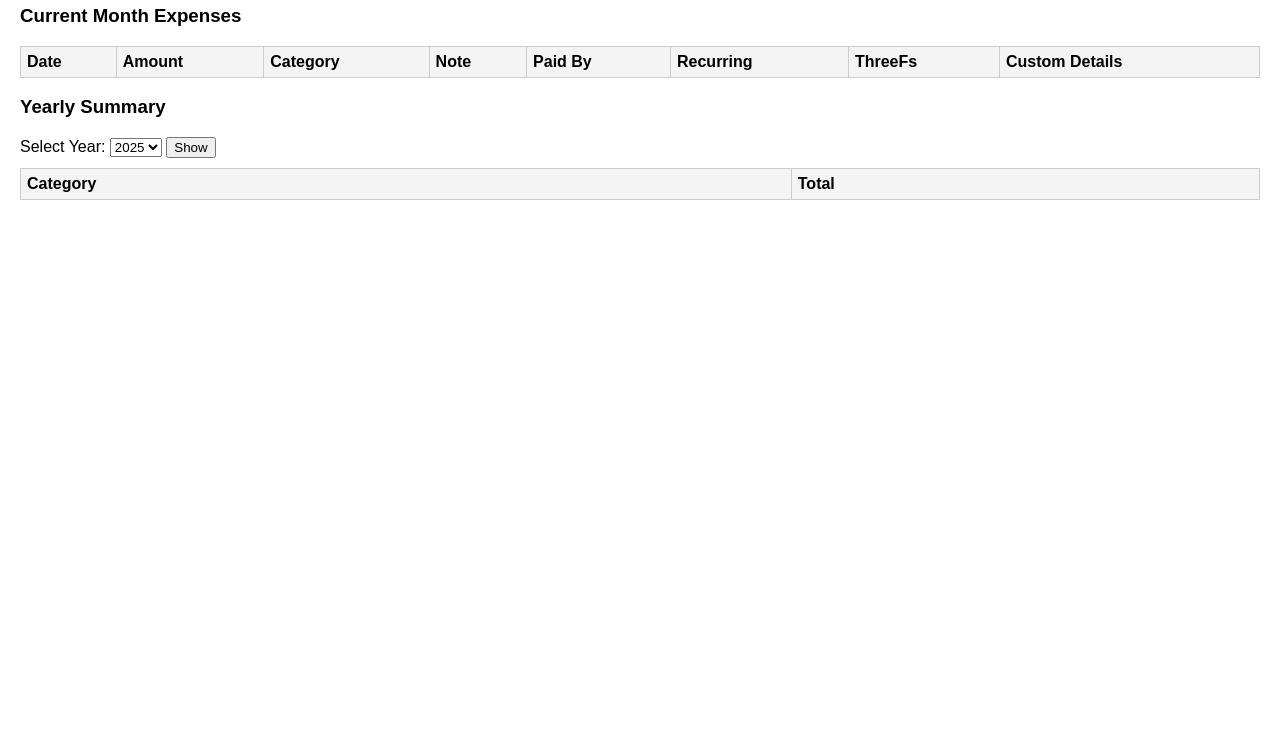
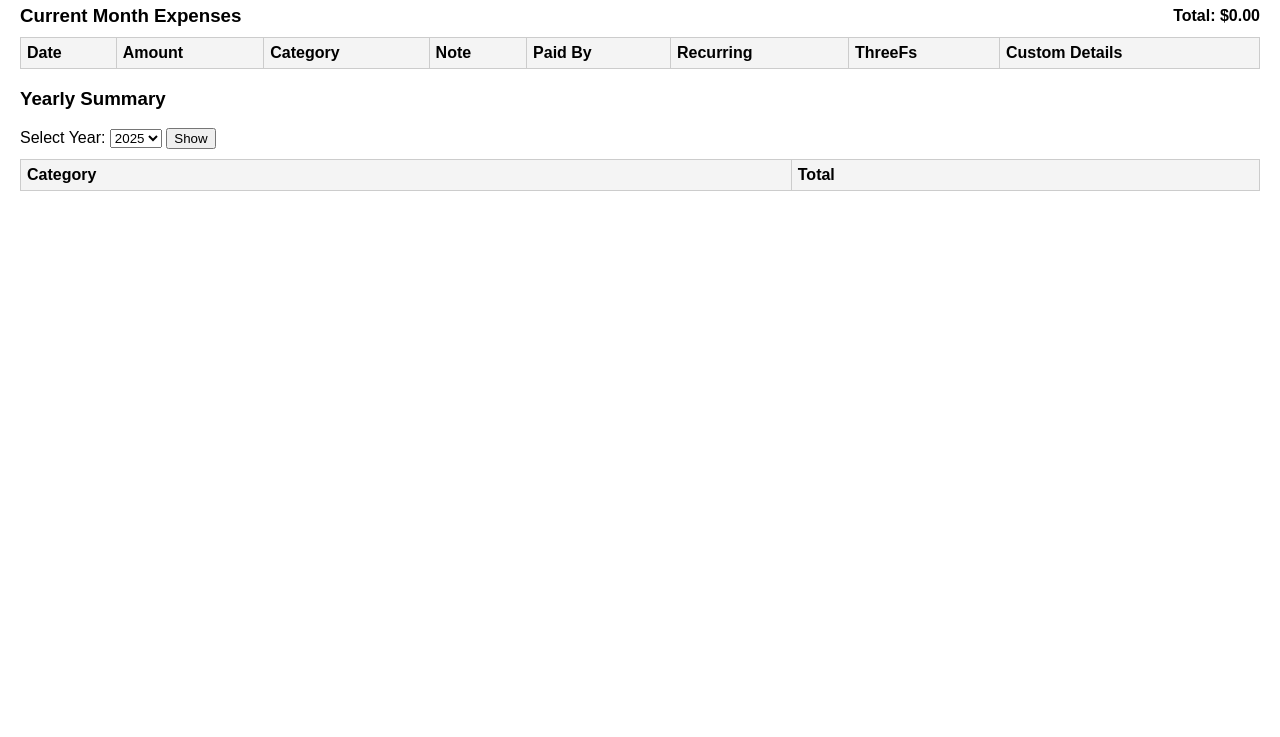
Before and after one commit to iusverma/expense-tracker, a website: page public/reports.html in a window 1280 px wide. Shown: the part 63-800 px from the top of the page. Drawn offline with Linux system fonts and the light colour scheme; no server answers.

Commit message:
Added total for current month

```diff
--- a/public/reports.html
+++ b/public/reports.html
@@ -31,6 +31,22 @@
       background: #f4f4f4;
     }
 
+    .month-header {
+      display: flex;
+      justify-content: space-between;
+      align-items: center;
+      margin-bottom: 5px;
+    }
+
+    .month-header h3 {
+      margin: 0;
+    }
+
+    .month-header #monthTotal {
+      font-weight: bold;
+      font-size: 16px;
+    }
+
     .nav {
       position: fixed;
       top: 20px;
@@ -53,7 +69,10 @@
   <h2>Expense Reports</h2>
 
   <!-- Section 1: Current Month Expenses -->
-  <h3>Current Month Expenses</h3>
+  <div class="month-header">
+    <h3>Current Month Expenses</h3>
+    <span id="monthTotal">Total: $0.00</span>
+  </div>
   <table id="expensesTable">
     <thead>
       <tr>
@@ -91,6 +110,12 @@
       const now = new Date();
       const year = now.getFullYear();
       const month = now.getMonth() + 1; // 1–12
+
+      // Fetch total
+      const totalRes = await fetch(`/api/expenses/month/${year}/${month}/total`);
+      const totalData = await totalRes.json();
+      document.getElementById("monthTotal").textContent =
+         `Total: $${totalData.total.toFixed(2)}`;
 
       const res = await fetch(`/api/expenses/month/${year}/${month}`);
       const data = await res.json();
```
Also changed, not shown: server.js (+14 -0 lines).
